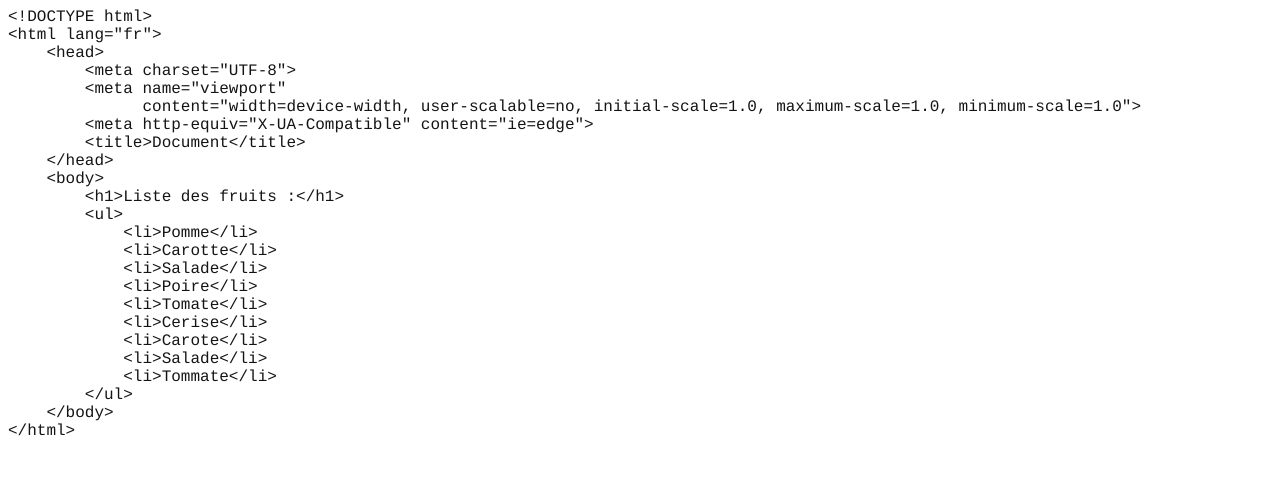
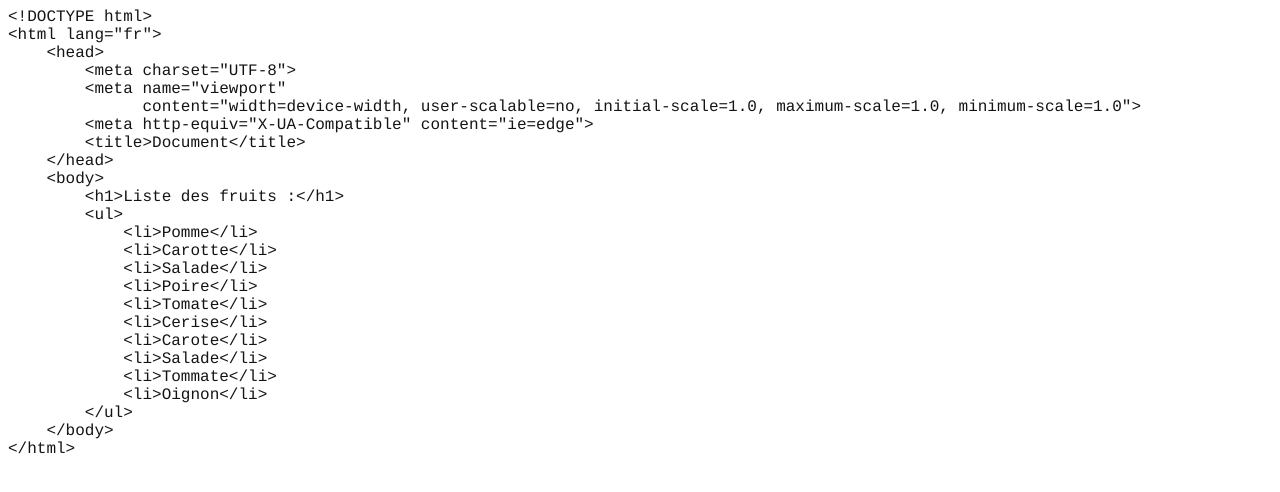
Before and after one commit to IOn007/exercice-defi, a plain HTML site: page index.html in a window 1280 px wide. Drawn offline with Linux system fonts and the light colour scheme.

Commit message:
Add onion

```diff
--- a/index.html
+++ b/index.html
@@ -33,7 +33,7 @@
 <p class="p1"><span class="s1"><span class="Apple-converted-space">            </span>&lt;li&gt;Carote&lt;/li&gt;</span></p>
 <p class="p1"><span class="s1"><span class="Apple-converted-space">            </span>&lt;li&gt;Salade&lt;/li&gt;</span></p>
 <p class="p1"><span class="s1"><span class="Apple-converted-space">            </span>&lt;li&gt;Tommate&lt;/li&gt;</span></p>
-
+<p class="p1"><span class="s1"><span class="Apple-converted-space">            </span>&lt;li&gt;Oignon&lt;/li&gt;</span></p>
 <p class="p1"><span class="s1"><span class="Apple-converted-space">        </span>&lt;/ul&gt;</span></p><p class="p1"><span class="s1"><span class="Apple-converted-space">    </span>&lt;/body&gt;</span></p>
 <p class="p1"><span class="s1">&lt;/html&gt;</span></p>
 </body>
```
